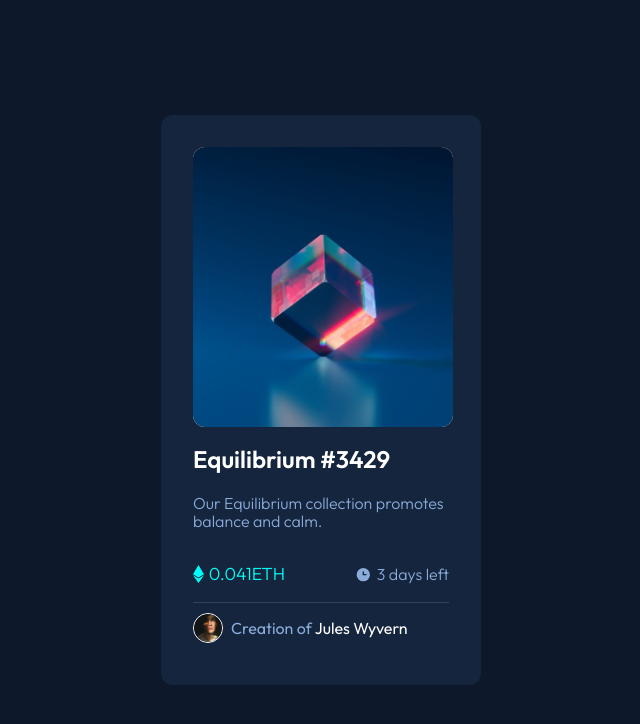
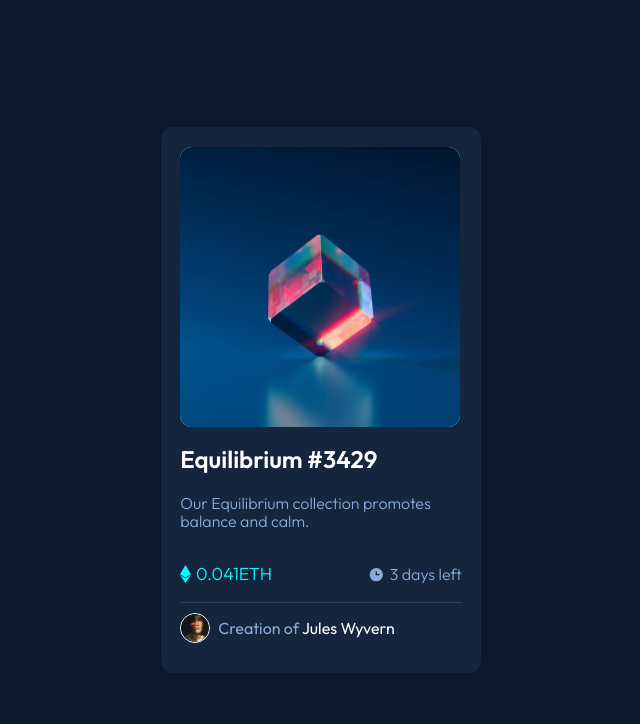
Before and after one commit to Alejosv07/Frontend-Mentor----NFT-preview-card-component-, a plain HTML site: page index.html in a window 1280 px wide. Shown: the whole page, without its empty margins (319-959 px from the left). Drawn offline with Linux system fonts and the light colour scheme.

Commit message:
card size

```diff
--- a/css/style.css
+++ b/css/style.css
@@ -26,7 +26,7 @@
     display: flex;
     flex-direction: column;
     width: 320px;
-    padding: 2em;
+    padding: 1.2em;
     border-radius: 12px;
     background-color: var(--card-bg);
 }
@@ -34,8 +34,7 @@
 .card__img{
     position: relative;
     margin: 0;
-    width: 260px;
-    height: 280px;
+    width: 280px;
     background-color: antiquewhite;
     border-radius: 12px;
 }
```
